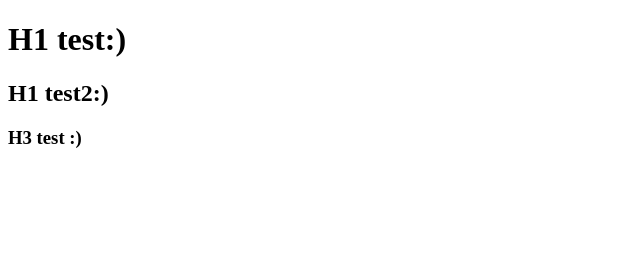
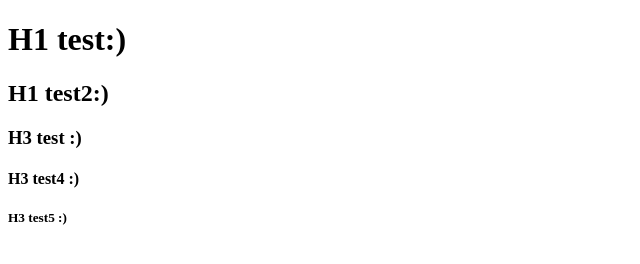
Before and after one commit to laxmikandel97/donuts, a plain HTML site: page index.html in a window 1280 px wide. Shown: the whole page, without its empty margins (0-640 px from the left). Drawn offline with Linux system fonts and the light colour scheme.

Commit message:
forgot add h5

```diff
--- a/index.html
+++ b/index.html
@@ -8,5 +8,7 @@
 <h1> H1 test:)</h1>
 <h2> H1 test2:)</h2>
 <h3>H3 test :)</h3>
+<h4>H3 test4 :)</h4>
+<h5>H3 test5 :)</h5>
 </body>
 </html>
```
